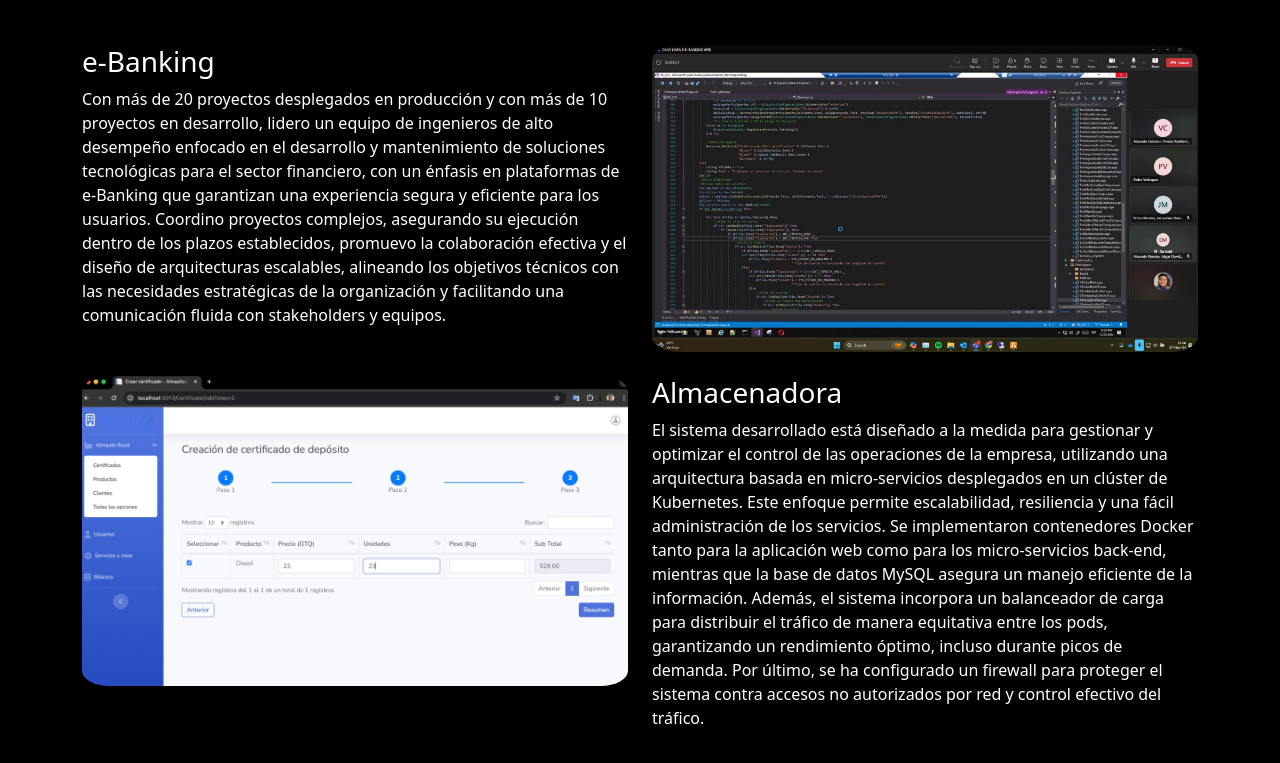
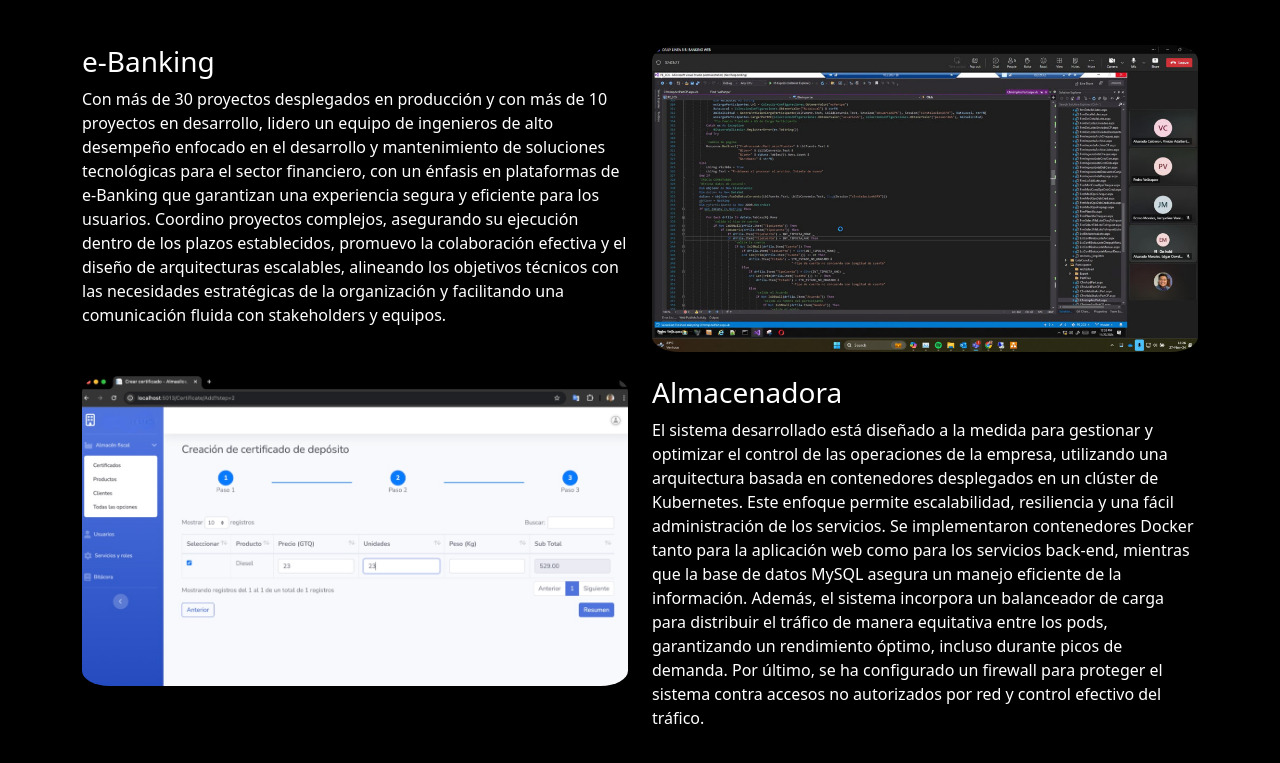
Before and after one commit to levirosales98/levirosales, a plain HTML site: page index.html in a window 1280 px wide. Shown: the part 1077-1840 px from the top of the page. Drawn offline with nearby package versions, Linux system fonts and the light colour scheme.

Commit message:
Actualización de proyectos desplegados

```diff
--- a/index.html
+++ b/index.html
@@ -91,7 +91,7 @@
             <div class="col-lg-6 content order-lg-1 order-1">
               <h3 class="text-center text-lg-start">e-Banking</h3>
               <p>
-                Con más de 20 proyectos desplegados en producción y con más de 10 proyectos en desarrollo, lidero un equipo de
+                Con más de 30 proyectos desplegados en producción y con más de 10 proyectos en desarrollo, lidero un equipo de
                 ingenieros de alto desempeño enfocado en el desarrollo y mantenimiento de soluciones
                 tecnológicas para el sector financiero, con un énfasis en plataformas de e-Banking que garantizan una experiencia
                 segura y eficiente para los usuarios. Coordino proyectos complejos, asegurando su ejecución dentro de los plazos
@@ -109,9 +109,9 @@
               <h3 class="text-center text-lg-start">Almacenadora</h3>
               <p>
                 El sistema desarrollado está diseñado a la medida para gestionar y optimizar el control de las operaciones de la
-                empresa, utilizando una arquitectura basada en micro-servicios desplegados en un clúster de Kubernetes. Este enfoque
+                empresa, utilizando una arquitectura basada en contenedores desplegados en un clúster de Kubernetes. Este enfoque
                 permite escalabilidad, resiliencia y una fácil administración de los servicios. Se implementaron contenedores Docker
-                tanto para la aplicación web como para los micro-servicios back-end, mientras que la base de datos MySQL asegura un
+                tanto para la aplicación web como para los servicios back-end, mientras que la base de datos MySQL asegura un
                 manejo eficiente de la información. Además, el sistema incorpora un balanceador de carga para distribuir el tráfico
                 de manera equitativa entre los pods, garantizando un rendimiento óptimo, incluso durante picos de demanda. Por último,
                 se ha configurado un firewall para proteger el sistema contra accesos no autorizados por red y control efectivo del
```
